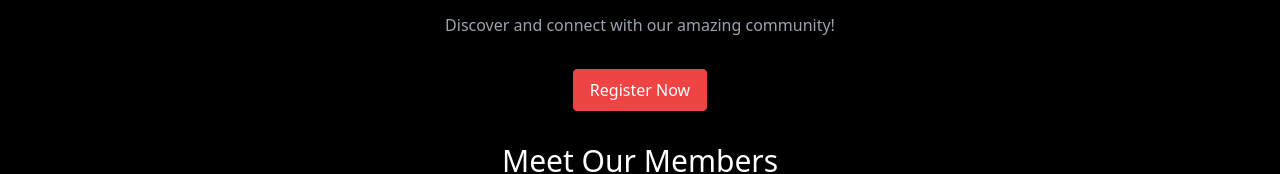
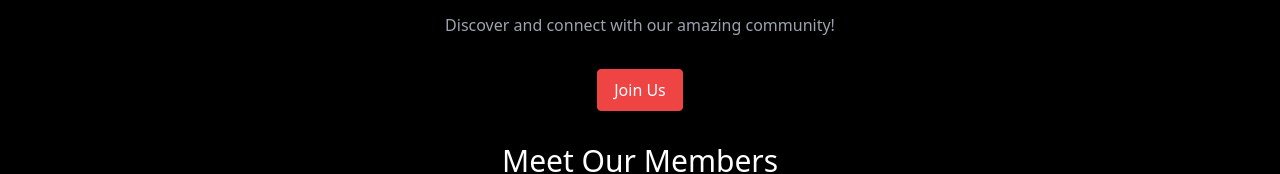
Before and after one commit to moundhermesfar/Nextech, a React (Vite) app: page / in a window 1280 px wide. Shown: the part 187-361 px from the top of the page. Built offline with nearby package versions, Linux system fonts and the light colour scheme.

Commit message:
not first commit

```diff
--- a/src/pages/Home.jsx
+++ b/src/pages/Home.jsx
@@ -38,7 +38,7 @@ const Home = () => {
       <div className="flex flex-col items-center">
         <Link to="/members/create">
           <button className="bg-red-500 text-white px-4 py-2 rounded border border-red-500 hover:text-red-500 hover:bg-white hover:border-red-500">
-            Register Now
+            Join Us
           </button>
         </Link>
         <h1 className="text-3xl my-8">Meet Our Members</h1>
```
